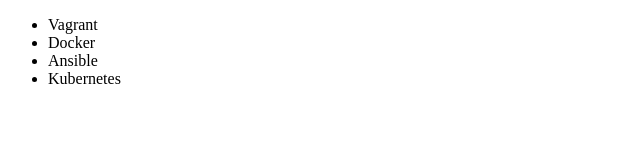
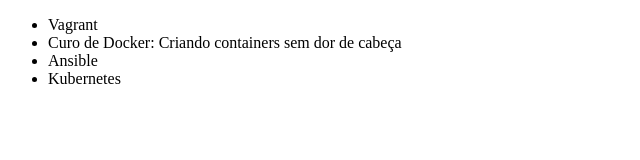
Before and after one commit to dscarmos/alura-git, a plain HTML site: page index.html in a window 1280 px wide. Shown: the whole page, without its empty margins (0-640 px from the left). Drawn offline with Linux system fonts and the light colour scheme.

Commit message:
Atualizando nome do curso de Docker

```diff
--- a/index.html
+++ b/index.html
@@ -7,7 +7,7 @@
 <body>
     <ul>
         <li>Vagrant</li>
-        <li>Docker</li>
+        <li>Curo de Docker: Criando containers sem dor de cabeça</li>
         <li>Ansible</li>
         <li>Kubernetes</li>
     </ul>
```
